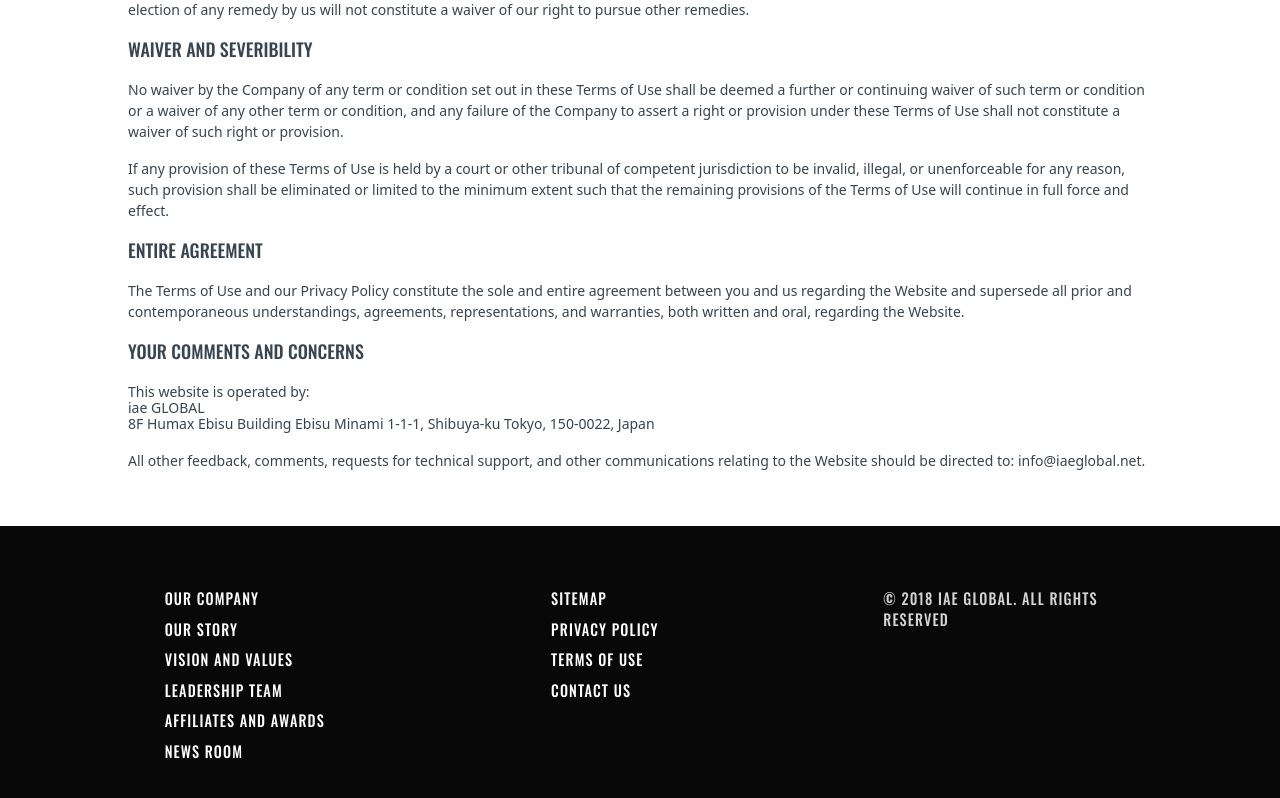
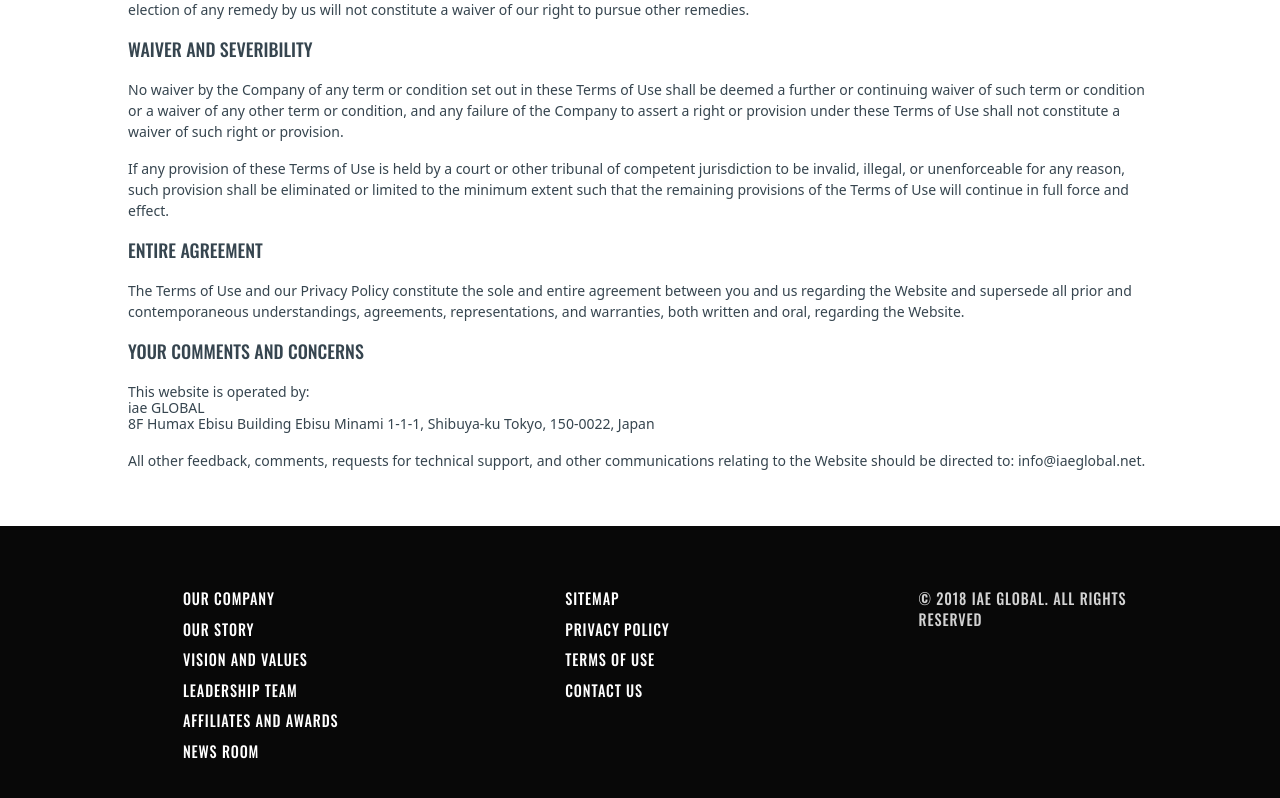
Before and after one commit to 9944098125/alethia_education_frontend, a React (Create React App) app: page /terms in a window 1280 px wide. Shown: the part 6112-6910 px from the top of the page. Built offline with nearby package versions, Linux system fonts and the light colour scheme.

Commit message:
resolved

```diff
--- a/src/Components/Footer/Footer.js
+++ b/src/Components/Footer/Footer.js
@@ -68,7 +68,7 @@
               <TextInColumn>CONTACT US</TextInColumn>
             </HashLink>
           </EachColumn>
-          <EachColumn style={{ letterSpacing: "-1px" }}>
+          <EachColumn style={{ letterSpacing: "-1px", marginLeft: "8%" }}>
             <TextInColumn grey>© 2018 IAE GLOBAL. ALL RIGHTS</TextInColumn>
             <TextInColumn grey style={{ marginTop: "-15px" }}>
               RESERVED
--- a/src/Components/Footer/styledComponents.js
+++ b/src/Components/Footer/styledComponents.js
@@ -29,8 +29,8 @@
   flex-direction: column;
   @media screen and (min-width: 875px) {
     padding: 30px;
-    margin-right: 11%;
-    margin-left: 4%;
+    margin-right: 9%;
+    margin-left: 6%;
   }
   @media screen and (max-width: 768px) {
     padding: 20px;
@@ -43,7 +43,7 @@
 export const TextInColumn = styled.p`
   color: ${(props) => (props.grey ? "#D3D3D3" : "white")};
   cursor: pointer;
-  letter-spacing: 1px;
+  letter-spacing: 0.8px;
   font-family: "Oswald", sans-serif;
   font-weight: 450;
   margin-top: -5px;
--- a/src/Components/Home/Home.js
+++ b/src/Components/Home/Home.js
@@ -8,8 +8,7 @@
 import trophy from "../../Assets/Images/trophy.webp";
 import meet from "../../Assets/Images/meet.webp";
 import { HashLink } from "react-router-hash-link";
-import { HiOutlineArrowRight } from "react-icons/hi";
-import { BsArrowRight } from "react-icons/bs";
+import { AiOutlineExclamation } from "react-icons/ai";
 import {
   AwardsContainer,
   CountryName,
@@ -274,7 +273,10 @@
               ml="9%"
               mb="4%"
             >
-              Students First !
+              Students First
+              <AiOutlineExclamation
+                style={{ fontSize: "60px", marginLeft: "-15px" }}
+              />
             </TextInsideImage>
             <div className="philosophy-text-container">
               <p
--- a/src/Components/Home/styledComponents.js
+++ b/src/Components/Home/styledComponents.js
@@ -212,7 +212,7 @@
   align-items: center;
   @media screen and (min-width: 800px) {
     font-size: 18px;
-    width: 160px;
+    width: 135px;
   }
   @media screen and (max-width: 768px) {
     font-size: 12px;
```
